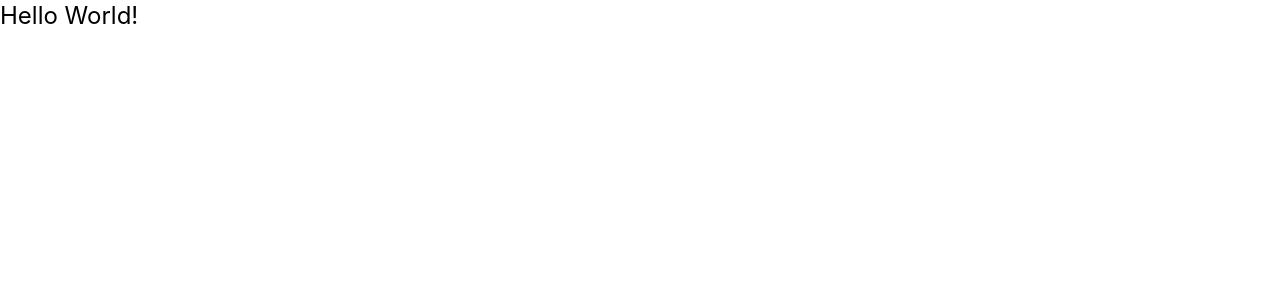
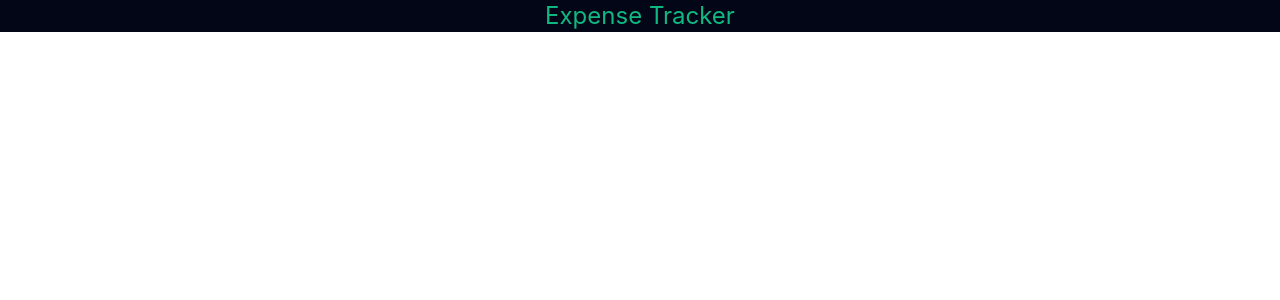
Before and after one commit to NeonHalo17/expense-tracker, a React (Create React App) app: page / in a window 1280 px wide. Shown: the top 300 px of the page. Built offline with nearby package versions, Linux system fonts and the light colour scheme.

Commit message:
changes test

```diff
--- a/src/App.js
+++ b/src/App.js
@@ -3,8 +3,10 @@
 
 function App() {
   return (
-    <h1 className="text-2xl">Hello World!</h1>
-  );
+    <div className="bg-slate-950">
+      <h1 className="text-center text-2xl text-emerald-500">Expense Tracker</h1>
+    </div>
+    );
 }
 
 export default App;
```
